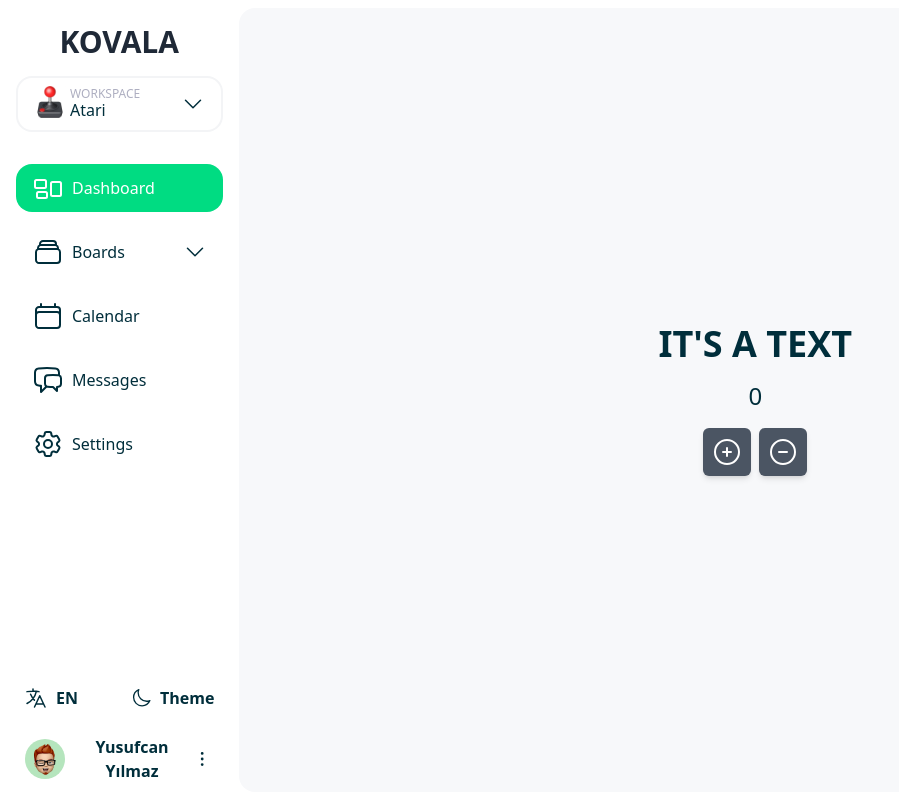
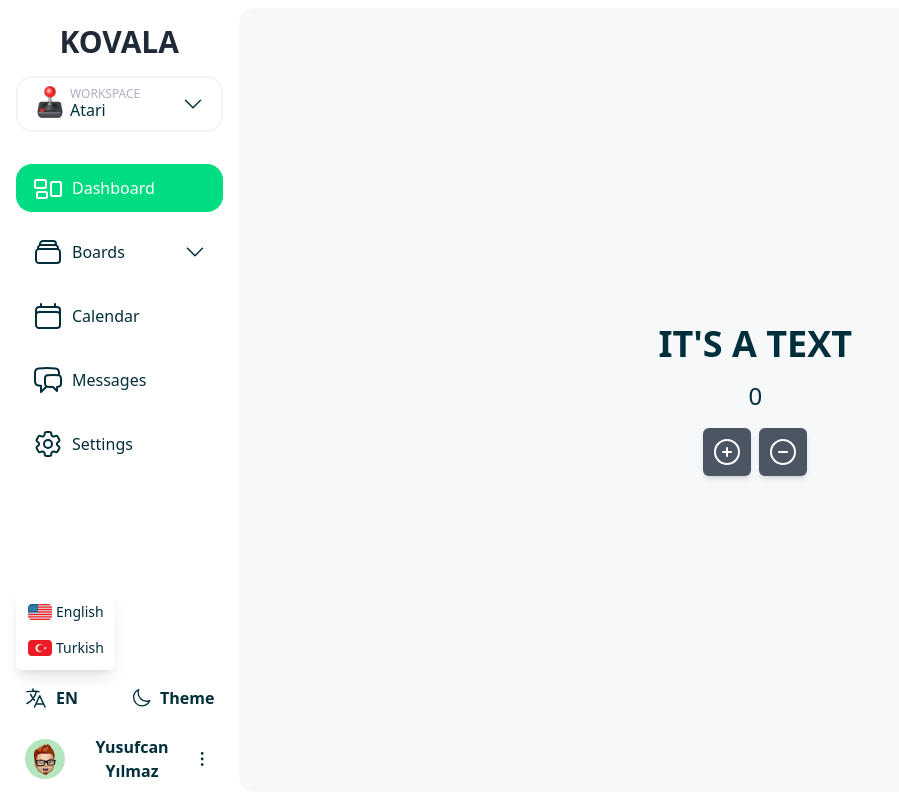
Before and after one commit to YusufcanY/kovala, a Nuxt app: page / in a window 1280 px wide. Both pictures are taken after a click on the button "EN". Shown: the whole page, without its empty margins (0-899 px from the left). Built offline with nearby package versions, Linux system fonts and the light colour scheme.

Commit message:
feat: localization switch and turkish lang added

```diff
--- a/components/User.vue
+++ b/components/User.vue
@@ -4,16 +4,44 @@
     LanguageIcon,
     MoonIcon,
   } from '@heroicons/vue/24/outline'
+  import { Menu, MenuButton, MenuItem, MenuItems } from '@headlessui/vue'
 </script>
 <template>
   <div class="flex flex-col space-y-2">
     <div class="grid grid-cols-2 gap-2">
-      <button
-        class="flex items-center space-x-2 rounded-lg p-2 hover:bg-gray-100"
-      >
-        <LanguageIcon class="h-6 w-6" />
-        <span class="font-semibold uppercase">{{ $i18n.locale }}</span>
-      </button>
+      <Menu as="div" class="relative">
+        <MenuButton
+          as="button"
+          class="flex w-full items-center space-x-2 rounded-lg p-2 transition-all duration-200 hover:bg-gray-100"
+        >
+          <LanguageIcon class="h-6 w-6" />
+          <span class="font-semibold uppercase">{{ $i18n.locale }}</span>
+        </MenuButton>
+        <MenuItems
+          class="absolute left-0 bottom-0 mb-12 w-full origin-bottom-left divide-y divide-gray-100 rounded-md bg-white shadow-lg"
+        >
+          <div class="px-1 py-1">
+            <MenuItem
+              v-for="(item, index) in $i18n.availableLocales"
+              :key="index"
+              v-slot="{ active }"
+            >
+              <button
+                :class="[
+                  { 'bg-gray-100': active },
+                  'flex w-full items-center space-x-1 rounded-md px-2 py-2 text-sm transition-all duration-200',
+                ]"
+                @click="$i18n.locale = item"
+              >
+                <img alt="" class="w-6" :src="`/flags/${item}-flag.png`" />
+                <span>
+                  {{ $t(item) }}
+                </span>
+              </button>
+            </MenuItem>
+          </div>
+        </MenuItems>
+      </Menu>
       <button
         class="flex items-center space-x-2 rounded-lg p-2 hover:bg-gray-100"
       >
--- a/locales/en.json
+++ b/locales/en.json
@@ -3,5 +3,7 @@
   "please_wait": "PLEASE WAIT",
   "please_switch_to_desktop": "PLEASE SWITCH TO DESKTOP",
   "explanation_of_mobile": "because I didn't make the mobile version yet",
-  "add_new": "Add New"
+  "add_new": "Add New",
+  "en": "English",
+  "tr": "Turkish"
 }
--- /dev/null
+++ b/locales/tr.json
@@ -0,0 +1,9 @@
+{
+  "workspace": "ÇALIŞMA ALANI",
+  "please_wait": "LÜTFEN BEKLEYİN",
+  "please_switch_to_desktop": "LÜTFEN MASAÜSTÜNE GEÇİN",
+  "explanation_of_mobile": "çünkü daha mobil versiyonu yapmadım",
+  "add_new": "Yeni Ekle",
+  "en": "English",
+  "tr": "Turkish"
+}
--- a/plugins/i18n.ts
+++ b/plugins/i18n.ts
@@ -1,5 +1,6 @@
 import { createI18n } from 'vue-i18n'
 import en from '@/locales/en.json'
+import tr from '@/locales/tr.json'
 
 export default defineNuxtPlugin(({ vueApp }) => {
   const i18n = createI18n({
@@ -8,6 +9,7 @@ export default defineNuxtPlugin(({ vueApp }) => {
     locale: 'en',
     messages: {
       en,
+      tr,
     },
   })
 
```
Also changed, not shown: public/flags/en-flag.png (renamed from assets/images/en-flag.png), public/flags/tr-flag.png (renamed from assets/images/tr-flag.png).
